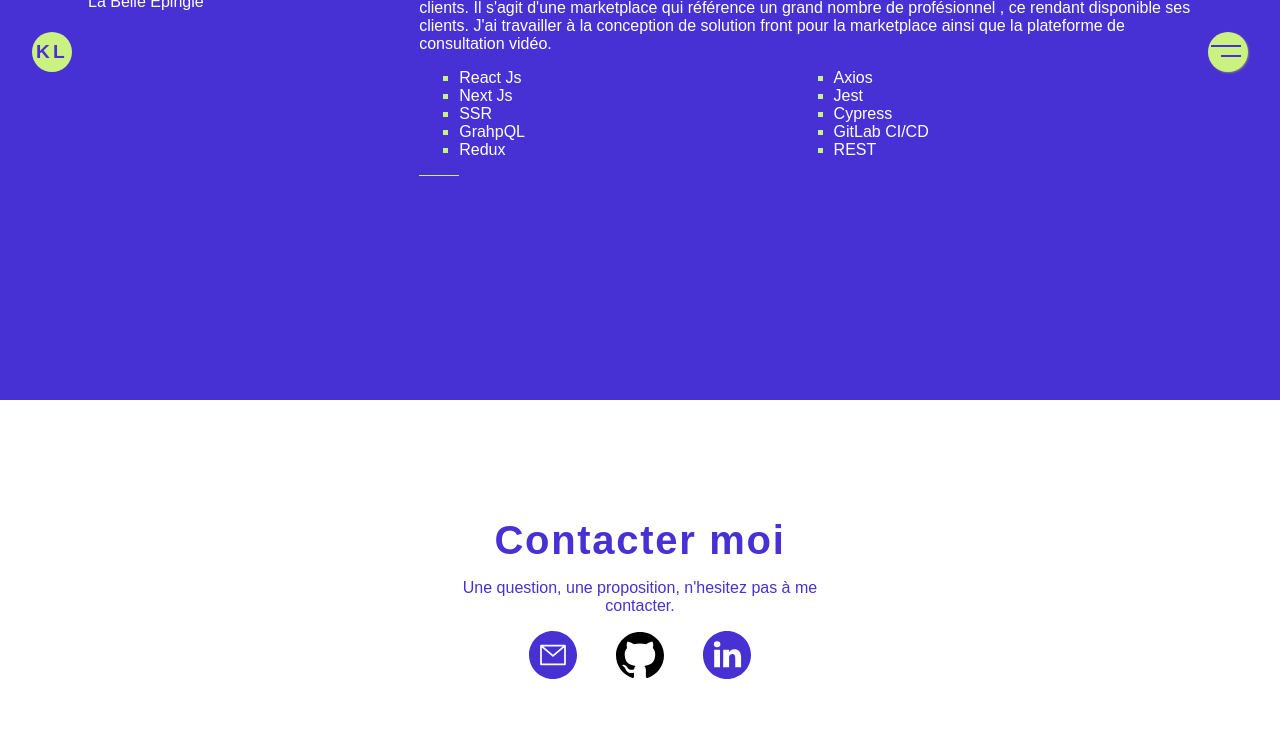
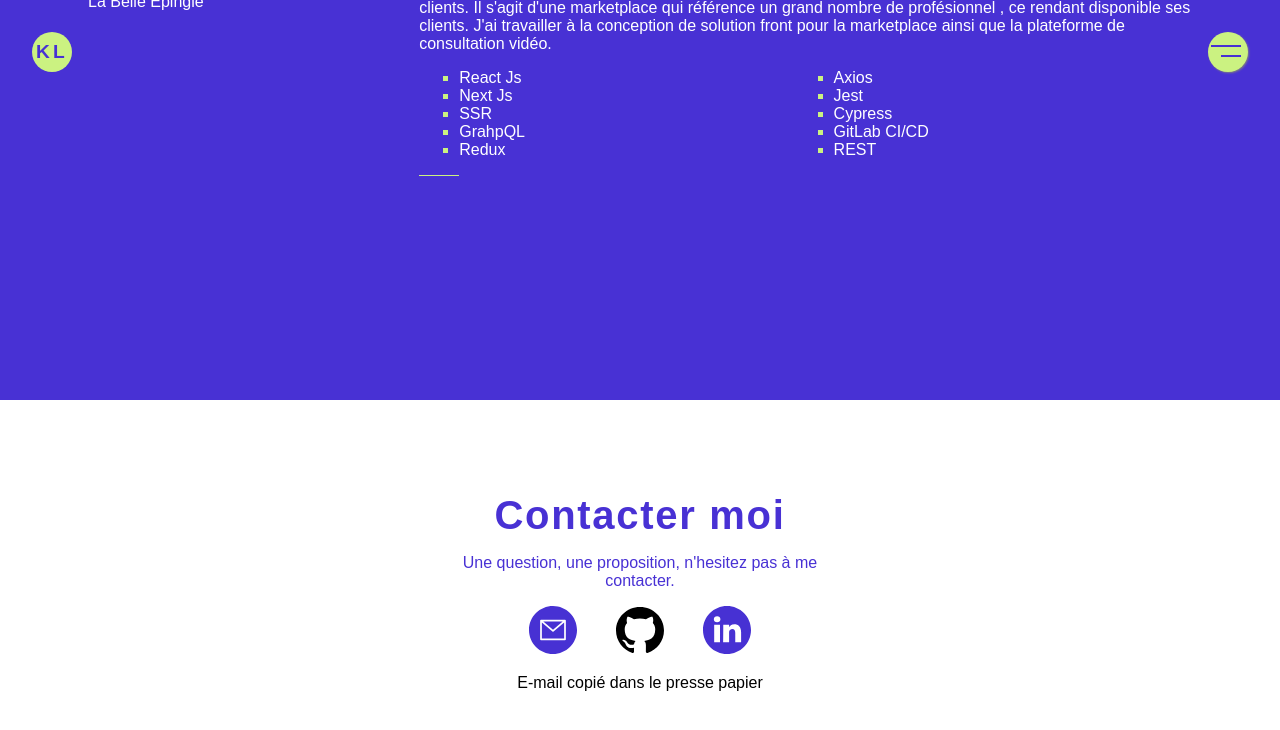
Before and after one commit to lilkev0804/portfolio, a Next.js app: page / in a window 1280 px wide. Both pictures are taken after a click on the button 553 px from the left and 2516 px from the top of the page. Shown: the part 1860-2590 px from the top of the page. Built offline with nearby package versions, Linux system fonts and the light colour scheme; a web font is replaced by a local one.

Commit message:
fix menu

```diff
--- a/src/Components/navbar/menu/Menu.module.scss
+++ b/src/Components/navbar/menu/Menu.module.scss
@@ -7,8 +7,8 @@
   display: flex;
   position: absolute;
   z-index: 100;
-  transition: opacity 0.1s ease-in-out;
-  animation: open 0.15s 0.15s cubic-bezier(0.17, 0.67, 0.83, 0.67) forwards;
+  transition: all 0.3s linear;
+  animation: open 0.3s 0.3s linear forwards;
 }
 
 @keyframes open {
@@ -18,13 +18,15 @@
     opacity: 0;
     top: 0;
     right: 0;
+    border-bottom-left-radius: 50%;
   }
   50% {
-    width: 5rem;
-    height: 0;
+    width: 1rem;
+    height: 1rem;
     opacity: 0.5;
     top: -7.5px;
     right: -5px;
+    border-bottom-left-radius: 20%;
   }
   100% {
     width: auto;
@@ -34,6 +36,7 @@
     padding: 3rem 2rem 3rem 2rem;
     right: -10px;
     top: -15px;
+    border-bottom-left-radius: 0%;
   }
 }
 
@@ -67,16 +70,16 @@
   }
 }
 .link1 {
-  transition: all 0.4s linear;
-  animation: linkAnmi 0.3s 0.3s linear forwards;
+  transition: all 0.45s linear;
+  animation: linkAnmi 0.45s 0.45s linear forwards;
 }
 .link2 {
-  transition: all 0.45s linear;
-  animation: linkAnmi 0.35s 0.35s linear forwards;
+  transition: all 0.5s linear;
+  animation: linkAnmi 0.5s 0.5s linear forwards;
 }
 .link3 {
-  transition: all 0.5s linear;
-  animation: linkAnmi 0.4s 0.4s linear forwards;
+  transition: all 0.55s linear;
+  animation: linkAnmi 0.55s 0.55s linear forwards;
 }
 @keyframes linkAnmi {
   0% {
--- a/src/Components/navbar/navbar.module.scss
+++ b/src/Components/navbar/navbar.module.scss
@@ -60,10 +60,8 @@
   position: relative;
   background-color: transparent;
   height: 15px;
-
   border: transparent;
-  transition: all 0.8s ease-in;
-
+  transition: all 0.8s 0.4s linear;
   cursor: pointer;
   &::after {
     content: "";
--- a/src/Containers/Contact/Contact.module.scss
+++ b/src/Containers/Contact/Contact.module.scss
@@ -52,3 +52,15 @@
   border: none;
   background-color: transparent;
 }
+.messageCopy {
+  animation: disapear 1s 3s linear forwards;
+}
+
+@keyframes disapear {
+  0% {
+    opacity: 1;
+  }
+  100% {
+    opacity: 0;
+  }
+}
--- a/src/Containers/Contact/index.jsx
+++ b/src/Containers/Contact/index.jsx
@@ -20,16 +20,18 @@ const social = [
 ];
 
 export default function Contact() {
-  const [messageCopy, setMessageCopy] = useState("");
+  const [messageCopy, setMessageCopy] = useState(null);
   const handlePaste = useCallback(() => {
-    setMessageCopy("E-mail copié dans le presse papier");
+    setMessageCopy(null);
     let fullLink = document.createElement("input");
     document.body.appendChild(fullLink);
     fullLink.value = "lemarie.kevin@gmail.com";
     fullLink.select();
     document.execCommand("copy");
     fullLink.remove();
+    setMessageCopy("E-mail copié dans le presse papier");
   }, []);
+
   return (
     <section id="contactMe" className={styles.mainContainer}>
       <div className={styles.container}>
@@ -58,6 +60,7 @@ export default function Contact() {
             </Link>
           ))}
         </div>
+        {messageCopy && <p className={styles.messageCopy}>{messageCopy}</p>}
       </div>
     </section>
   );
--- a/src/Containers/Experiences/index.jsx
+++ b/src/Containers/Experiences/index.jsx
@@ -7,7 +7,7 @@ const jobs = [
   {
     id: 0,
     name: "Now Online",
-    date: "14 fevrier 2022 - 31 fevrier 2023",
+    date: "14 fevrier 2022 - 28 fevrier 2023",
     contract: "CDI",
     url: "https://www.now.online",
     title: "Développeur front-end",
--- a/src/Containers/Hero/Hero.module.scss
+++ b/src/Containers/Hero/Hero.module.scss
@@ -29,7 +29,7 @@
 .mainContainer {
   padding: 1rem;
   display: flex;
-  max-width: 800px;
+  max-width: 700px;
   width: 100%;
   flex-direction: column;
 }
--- a/src/Containers/Hero/index.jsx
+++ b/src/Containers/Hero/index.jsx
@@ -2,6 +2,7 @@ import React from "react";
 import styles from "./Hero.module.scss";
 import Avatar from "../../assets/images/photo-avatar.png";
 import Image from "next/image";
+
 export default function Hero() {
   return (
     <div id="hero" className={styles.container}>
@@ -22,6 +23,7 @@ export default function Hero() {
           <Image
             className={styles.avatar}
             src={Avatar}
+            objectFit="contain"
             width={300}
             height={300}
             alt="Kévin Lemarié Développeur front end  React js Next js"
```
